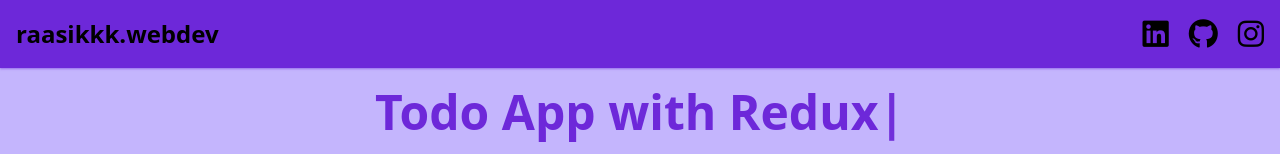
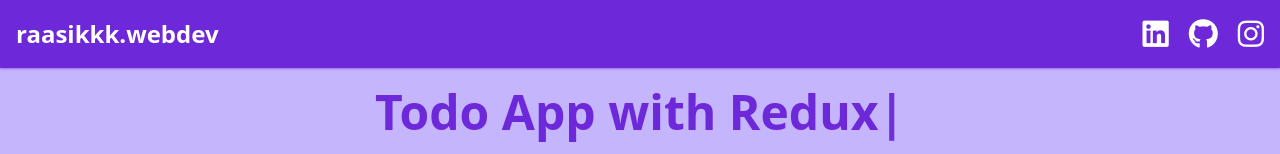
Before and after one commit to raasikkk/todo-master, a React (Vite) app: page / in a window 1280 px wide. Shown: the top 154 px of the page. Built offline with nearby package versions, Linux system fonts and the light colour scheme; no server answers; the database is empty.

Commit message:
minor changes

```diff
--- a/src/components/Navbar.tsx
+++ b/src/components/Navbar.tsx
@@ -3,11 +3,11 @@ const Navbar = () => {
     <>
       <nav className="bg-violet-700 min-h-12 shadow-sm shadow-violet-700/50">
         <div className="container flex justify-between items-center p-4">
-          <div className="xs:text-lg sm:text-xl md:text-2xl font-semibold">
+          <div className="xs:text-lg sm:text-xl md:text-2xl font-semibold text-white">
             raasikkk.webdev
           </div>
 
-          <ul className="flex gap-5 text-3xl">
+          <ul className="flex gap-5 text-3xl text-white">
             <a href="https://www.linkedin.com/in/rasul-zhankeldyuly/">
               <i className="fa-brands fa-linkedin "></i>
             </a>
```
